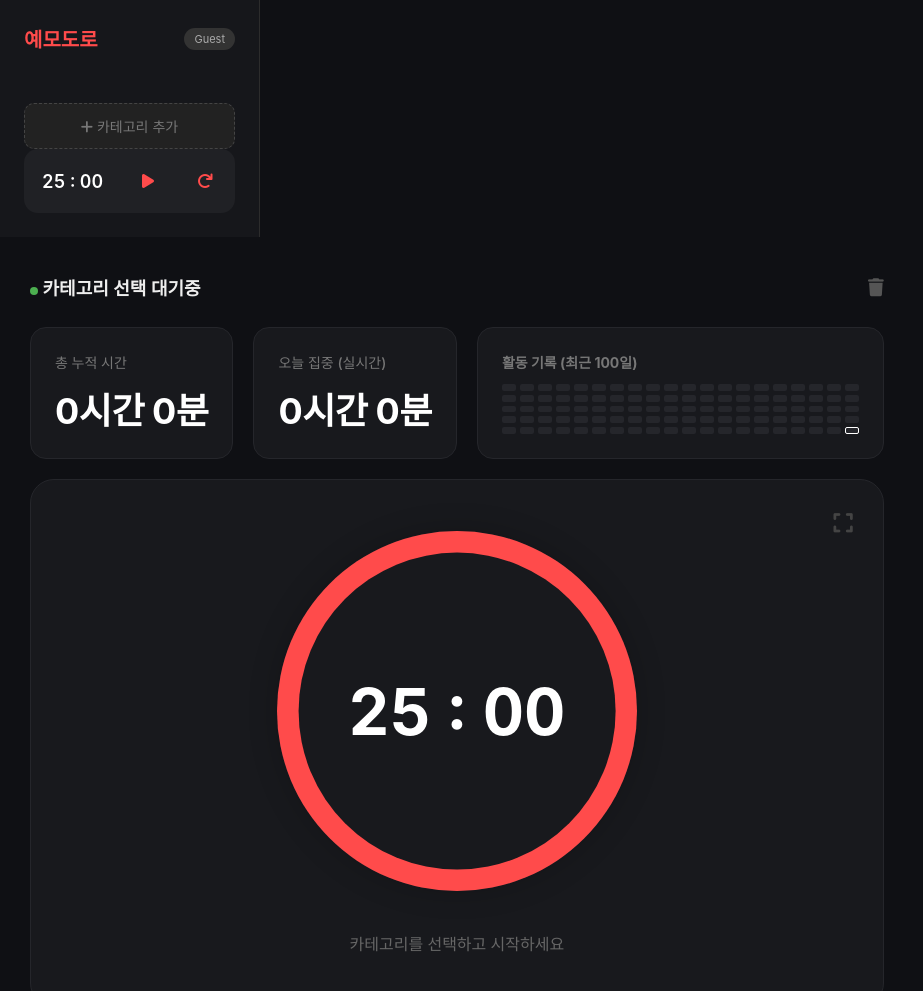
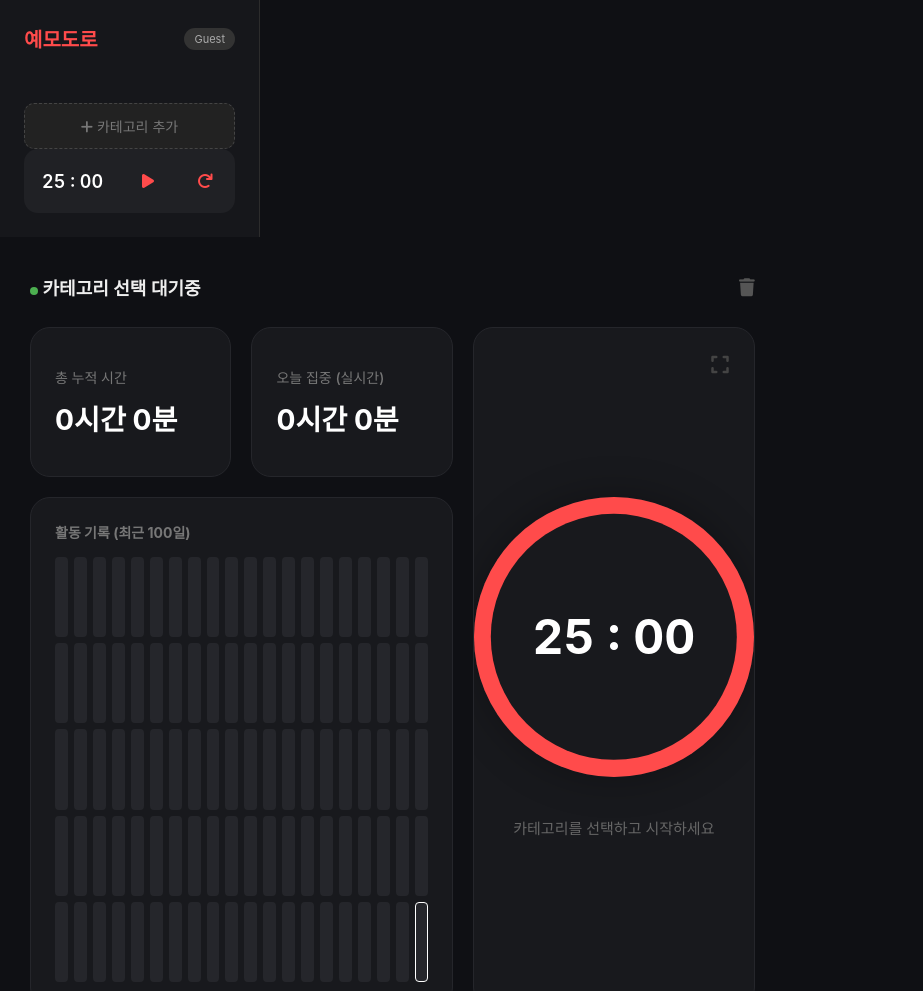
Before and after one commit to chance-real/yemodoro, a plain HTML site: page index.html in a window 1280 px wide. Shown: the top 991 px of the page, without its empty margins (0-923 px from the left). Drawn offline with Linux system fonts and the light colour scheme.

Commit message:
Add files via upload

```diff
--- a/style.css
+++ b/style.css
@@ -1,4 +1,6 @@
-/* 기본 설정 */
+/* style.css - 최종 수정본 */
+
+/* 1. 기본 초기화 */
 * {
     box-sizing: border-box;
     margin: 0;
@@ -9,12 +11,12 @@
 body {
     background-color: #0f1014;
     color: white;
-    height: 100vh; /* 화면 전체 높이 사용 */
+    height: 100vh; /* 화면 전체 높이 고정 */
     display: flex;
-    overflow: hidden; /* 스크롤바 완전히 제거 */
+    overflow: hidden; /* 스크롤 아예 막음 */
 }
 
-/* 사이드바 스타일 (기존 유지하되 높이 꽉 채움) */
+/* 2. 사이드바 */
 .sidebar {
     width: 260px;
     background-color: #16171b;
@@ -54,20 +56,22 @@ body {
 .timer-controls span { font-variant-numeric: tabular-nums; font-weight: 600; font-size: 18px; }
 .timer-controls button { background: none; border: none; color: #ff4b4b; cursor: pointer; font-size: 16px; padding: 4px; }
 
-/* 메인 영역 스타일 */
+/* 3. 메인 영역 (여기가 문제였음: Flex로 남은 공간 꽉 채우기) */
 .main-content {
-    flex: 1;
+    flex: 1; /* 남은 공간 차지 */
     padding: 30px;
     display: flex;
     flex-direction: column;
-    height: 100vh;
-    background-color: #0f1014;
+    height: 100vh; /* 부모 높이 상속 */
+    min-width: 0;
 }
 
 /* 상단 헤더 */
 .top-header {
     display: flex; justify-content: space-between; align-items: center;
-    margin-bottom: 20px; height: 40px; flex-shrink: 0;
+    margin-bottom: 20px;
+    height: 40px;
+    flex-shrink: 0; /* 높이 줄어들지 않음 */
 }
 .user-status { font-size: 18px; font-weight: 600; color: #eee; }
 .header-icons button {
@@ -76,86 +80,102 @@ body {
 }
 .header-icons button:hover { color: #ff4b4b; }
 
-/* 🔥 대시보드 그리드 (핵심 수정) */
+/* 🔥🔥 [핵심 수정] 그리드 레이아웃 🔥🔥
+   - 절대 짤리지 않게 flex: 1 사용
+   - 왼쪽(통계,맵) vs 오른쪽(타이머) 구조로 변경
+*/
 .dashboard-grid {
     display: grid;
-    /* 상단 통계 영역(높이 자동) / 하단 타이머 영역(나머지 전부) */
-    grid-template-rows: auto 1fr;
-    /* 가로 3등분: 통계1, 통계2, 히트맵(넓게) */
-    grid-template-columns: 1fr 1fr 2fr;
+    flex: 1; /* 남은 높이 무조건 다 씀 */
+    min-height: 0; /* 내용 넘쳐도 짤리지 않게 내부 스크롤 처리용 */
+
+    /* 3개 열: [통계1] [통계2] [타이머(넓게)] */
+    grid-template-columns: 1fr 1fr 1.4fr;
+
+    /* 2개 행: [상단카드높이] [나머지전부] */
+    grid-template-rows: 150px 1fr;
+
+    /* 영역 배치 */
     grid-template-areas:
-        "total today map"
-        "timer timer timer";
+        "total today timer"
+        "map   map   timer";
     gap: 20px;
-    height: 100%; /* 부모 높이 꽉 채움 */
-    overflow: hidden; /* 내부 스크롤 방지 */
 }
 
-/* 영역 할당 */
+/* 각 구역 지정 */
 .area-total { grid-area: total; }
 .area-today { grid-area: today; }
 .area-map   { grid-area: map; }
 .area-timer { grid-area: timer; }
 
-/* 카드 공통 스타일 */
-.stat-card, .heatmap-card {
-    background-color: #18191d; border-radius: 16px; padding: 24px;
-    display: flex; flex-direction: column; justify-content: center;
+/* 카드 공통 */
+.stat-card, .heatmap-card, .donut-card {
+    background-color: #18191d;
+    border-radius: 20px;
     border: 1px solid #25262b;
+    overflow: hidden; /* 내용 튀어나감 방지 */
 }
 
+/* 1, 2번 카드: 시간 통계 */
+.stat-card {
+    padding: 24px;
+    display: flex; flex-direction: column; justify-content: center;
+}
 .stat-card h3 { font-size: 14px; color: #777; margin-bottom: 10px; font-weight: 500; }
-.stat-card .time-text { font-size: 36px; font-weight: 700; letter-spacing: -0.5px; color: #fff; }
+.stat-card .time-text { font-size: 2.2vw; font-weight: 700; color: #fff; white-space: nowrap; }
 
-/* 히트맵 스타일 */
-.heatmap-header h3 { font-size: 14px; color: #777; margin-bottom: 12px; }
+/* 3번 카드: 히트맵 (왼쪽 하단 꽉 채움) */
+.heatmap-card {
+    padding: 24px;
+    display: flex; flex-direction: column;
+}
+.heatmap-header h3 { font-size: 14px; color: #777; margin-bottom: 15px; }
 .heatmap-grid {
     display: grid;
     grid-template-columns: repeat(20, 1fr);
     grid-template-rows: repeat(5, 1fr);
-    gap: 4px;
-    width: 100%; flex: 1; /* 남은 공간 채우기 */
+    gap: 6px;
+    width: 100%;
+    flex: 1; /* 남은 높이 채우기 */
+    min-height: 0;
 }
-.heatmap-cell { background-color: #25262b; border-radius: 2px; width: 100%; height: 100%; }
-.heatmap-cell.active { background-color: #4caf50; box-shadow: 0 0 5px rgba(76, 175, 80, 0.4); }
+.heatmap-cell { background-color: #25262b; border-radius: 4px; width: 100%; height: 100%; }
+.heatmap-cell.active { background-color: #4caf50; box-shadow: 0 0 8px rgba(76, 175, 80, 0.3); }
 .heatmap-cell.today { border: 1px solid white; }
 
-/* 🔥 메인 타이머 카드 (화면 중앙에 꽉 차게) */
+/* 4번 카드: 타이머 (오른쪽 위아래 통으로 씀) */
 .donut-card {
-    background-color: #18191d; border-radius: 24px;
     display: flex; flex-direction: column; justify-content: center; align-items: center;
     position: relative;
-    border: 1px solid #25262b;
-    /* 그리드 영역 꽉 채우기 */
-    width: 100%; height: 100%;
+    height: 100%; /* 부모 높이 꽉 채움 */
 }
 
 .expand-btn {
-    position: absolute; top: 30px; right: 30px;
-    background: none; border: none; color: #444; font-size: 22px; cursor: pointer; z-index: 20;
-    transition: 0.2s;
+    position: absolute; top: 25px; right: 25px;
+    background: none; border: none; color: #444; font-size: 20px; cursor: pointer; z-index: 20;
 }
 .expand-btn:hover { color: white; }
 
-/* 타이머 원형 크기 조절 (vmin 사용으로 반응형 처리) */
+/* 타이머 원형 크기 (반응형) */
 .donut-wrapper {
     position: relative;
-    /* 화면의 가로/세로 중 작은 쪽의 45% 크기로 설정 -> 절대 잘리지 않음 */
-    width: 45vmin; height: 45vmin;
+    width: 35vmin; height: 35vmin; /* 화면 비율따라 자동 조절 */
     display: flex; justify-content: center; align-items: center;
+}
+/* 화면이 너무 납작할 때 타이머 크기 제한 */
+@media (max-height: 700px) {
+    .donut-wrapper { width: 45vh; height: 45vh; }
 }
 
 .big-timer-display {
     position: absolute;
-    /* 폰트 크기도 화면 비율에 맞춤 */
-    font-size: 8vmin;
-    font-weight: 700; z-index: 10; font-variant-numeric: tabular-nums;
+    font-size: 6vmin; font-weight: 700; z-index: 10; font-variant-numeric: tabular-nums;
 }
 
 .visual-timer-container {
     width: 100%; height: 100%; border-radius: 50%; position: relative;
     background: #25262b;
-    box-shadow: 0 0 30px rgba(0,0,0,0.2); /* 은은한 그림자 */
+    box-shadow: 0 0 40px rgba(0,0,0,0.3);
 }
 .visual-timer {
     width: 100%; height: 100%; border-radius: 50%;
@@ -164,23 +184,25 @@ body {
 }
 .visual-timer-cover {
     position: absolute; top: 50%; left: 50%; transform: translate(-50%, -50%);
-    width: 88%; height: 88%; /* 두께 조절 */
+    width: 88%; height: 88%;
     background-color: #18191d; border-radius: 50%;
 }
-.timer-message { margin-top: 40px; color: #666; font-size: 16px; font-weight: 500; }
+.timer-message { margin-top: 40px; color: #666; font-size: 15px; font-weight: 500; }
 
-/* 노트북 등 화면이 작을 때 레이아웃 변경 */
-@media (max-width: 1000px) {
+/* 모바일/태블릿 대응 (화면 좁을때만 세로로) */
+@media (max-width: 900px) {
     .dashboard-grid {
+        grid-template-columns: 1fr 1fr;
         grid-template-rows: auto auto 1fr;
-        grid-template-columns: 1fr 1fr;
         grid-template-areas:
             "total today"
-            "map map"
+            "map   map"
             "timer timer";
+        overflow-y: auto; /* 여기만 스크롤 허용 */
+        display: block; /* 좁으면 블록으로 풀기 */
     }
-    .donut-wrapper { width: 40vmin; height: 40vmin; }
-    .big-timer-display { font-size: 7vmin; }
+    .stat-card, .heatmap-card { margin-bottom: 15px; min-height: 150px; }
+    .donut-card { height: 400px; }
 }
 
 /* 전체화면 모드 */
@@ -191,8 +213,5 @@ body.fullscreen .main-content { padding: 0; }
 body.fullscreen .dashboard-grid {
     display: block; width: 100vw; height: 100vh; margin: 0;
 }
-body.fullscreen .donut-card {
-    width: 100%; height: 100%; border-radius: 0; border: none;
-}
+body.fullscreen .donut-card { width: 100%; height: 100%; border-radius: 0; border: none; }
 body.fullscreen .donut-wrapper { width: 60vmin; height: 60vmin; }
-body.fullscreen .big-timer-display { font-size: 12vmin; }
```
